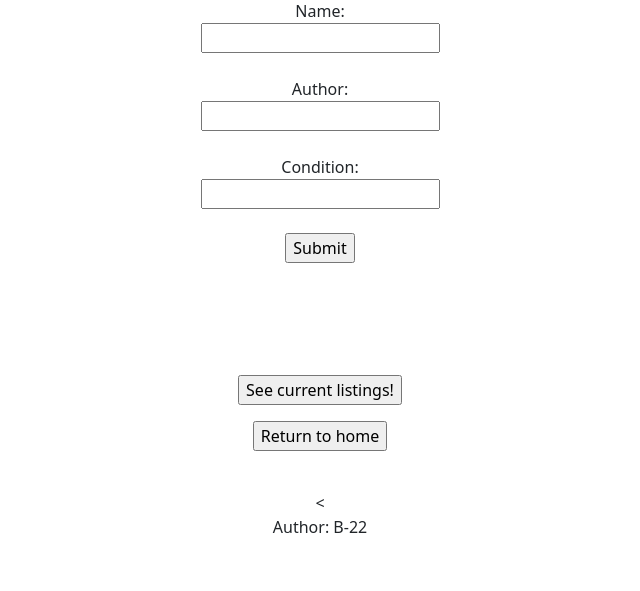
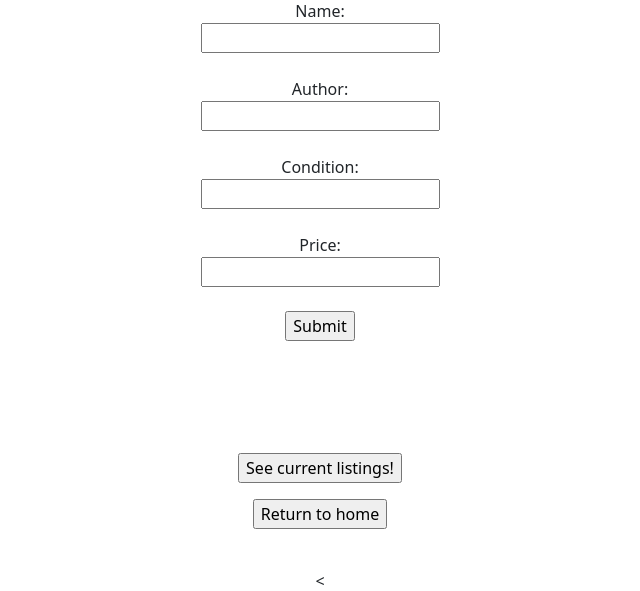
Before and after one commit to Aparson13/Book-Exchange-App, a Django app: page /sell/ in a window 1280 px wide. Shown: the part 185-776 px from the top of the page, without its empty margins (320-960 px from the left). Before the commit the page ends 718 px from the top, so only its background shows below. Run offline with Django 4.2, Linux system fonts and the light colour scheme; some libraries are stand-ins or nearby versions.

Commit message:
fixed price on template

```diff
--- a/BookExchange/serializers.py
+++ b/BookExchange/serializers.py
@@ -4,4 +4,4 @@
 class TextbooksSerializer(serializers.ModelSerializer):
 	class Meta:
 		model = Textbooks
-		fields = ("name", "author", "condition")
+		fields = ("name", "author", "condition", "price")
--- a/BookExchange/views.py
+++ b/BookExchange/views.py
@@ -61,6 +61,7 @@
     nameR = request.POST.get('name')
     authorR = request.POST.get('author')
     conditionR = request.POST.get('condition')
-    test = Textbooks(name = nameR, author = authorR, condition = conditionR)
+    priceR = request.POST.get('price')
+    test = Textbooks(name = nameR, author = authorR, condition = conditionR, price = priceR)
     test.save()
     return HttpResponseRedirect(reverse('textbooks-all'))
--- a/templates/SellTextbooks.html
+++ b/templates/SellTextbooks.html
@@ -49,8 +49,11 @@
         Author:<br> <input type="text" name="author">
         <br> <br />
         Condition:<br> <input type="text" name="condition">
+
+        <br> <br />
+        Price:<br> <input type="number" step="0.01" min="0" name="price">
+        <br /> <br />
         {% buttons %}
-        <br /> <br />
         <input type="submit" value="Submit">
         {% endbuttons %}
 
```
